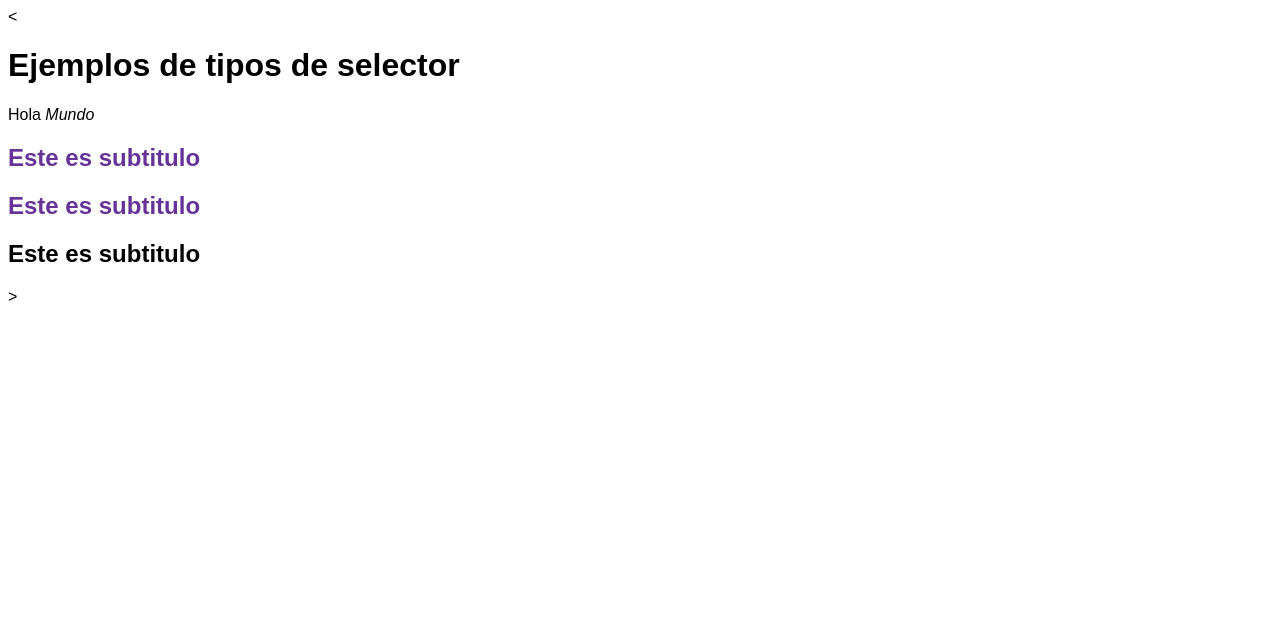
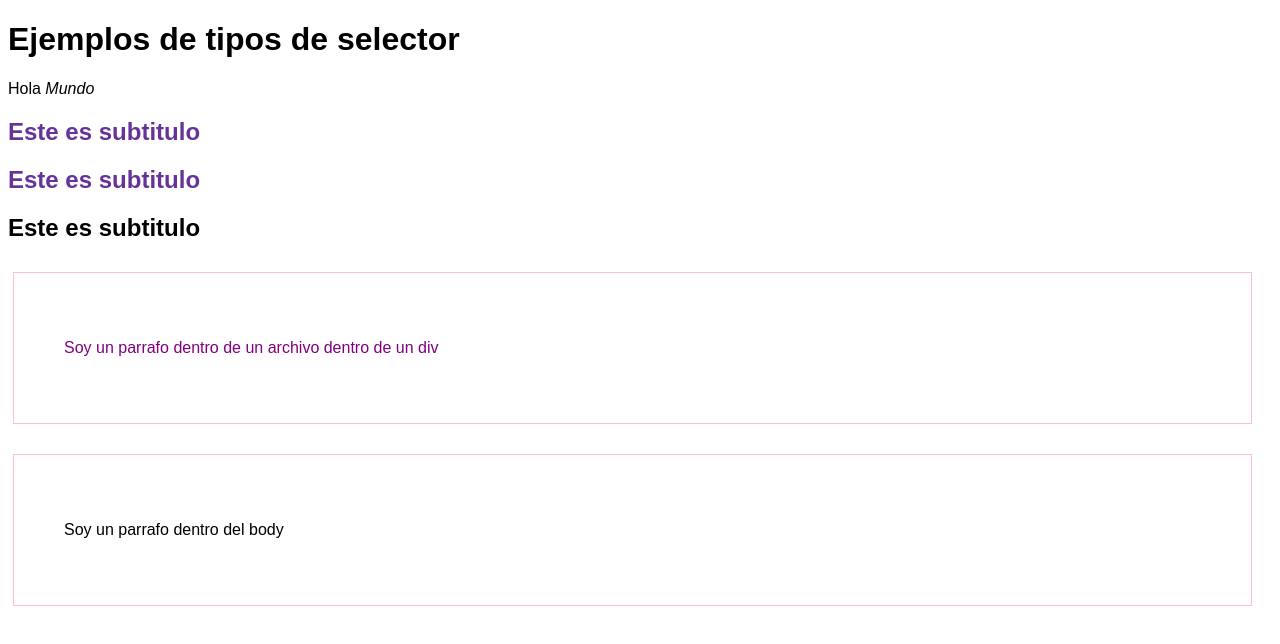
Before and after one commit to Cecilia-Vazquez/Cecilia-Vazquez.github.io, a plain HTML site: page Ejemplos CSS/Selectores.html in a window 1280 px wide. Drawn offline with Linux system fonts and the light colour scheme.

Commit message:
Modelo Caja

```diff
--- a/Ejemplos CSS/Selectores.html
+++ b/Ejemplos CSS/Selectores.html
@@ -1,7 +1,7 @@
 <!DOCTYPE html>
 <html>
     <head>
-        <<title>
+        <title>
             Tipos de selectores
         </title>
         <link href="selectores.css" rel="stylesheet">
@@ -13,6 +13,18 @@
                 <h2 class="subtitulo" > Este es subtitulo</h2>
                 <h2 class="subtitulo" > Este es subtitulo</h2>
                 <h2 > Este es subtitulo</h2>
+
+                <div>
+                    <article>
+                        <p>Soy un parrafo dentro de un archivo dentro de un div</p>
+                    </article>
+                </div>
+                <article>
+                    <p>
+                        Soy un parrafo dentro del body </p>
+                </article>
+
+
         </body>
 
-    </html>>
+    </html>
--- a/Ejemplos CSS/selectores.css
+++ b/Ejemplos CSS/selectores.css
@@ -9,3 +9,13 @@
 #intro{
     font-weight: bold;
 }
+
+div  p {
+    color: purple;
+
+}
+article{
+    border: 1px solid pink;
+    margin: 30px 20px 10px 5px;
+    padding: 50px ;
+}
```
